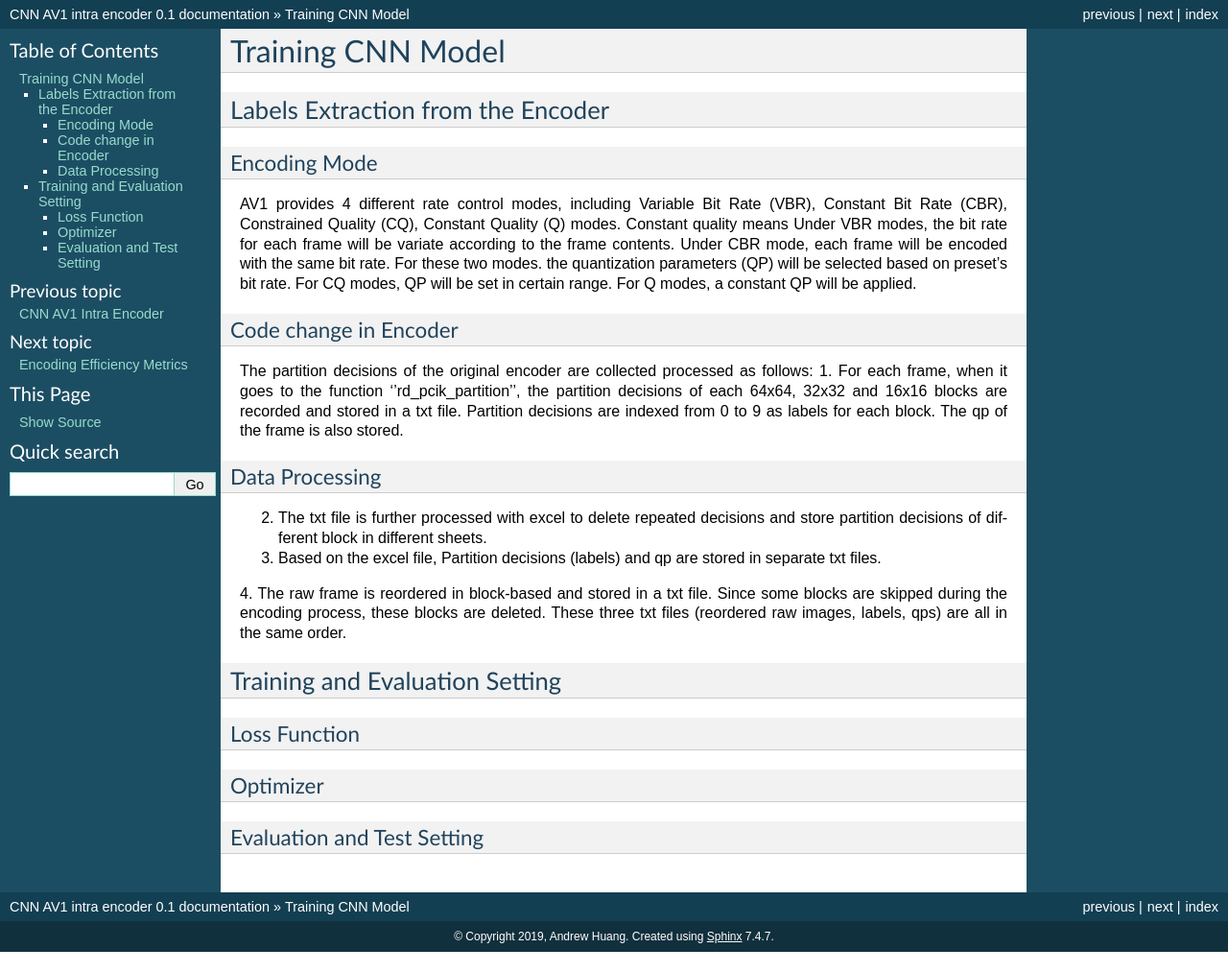
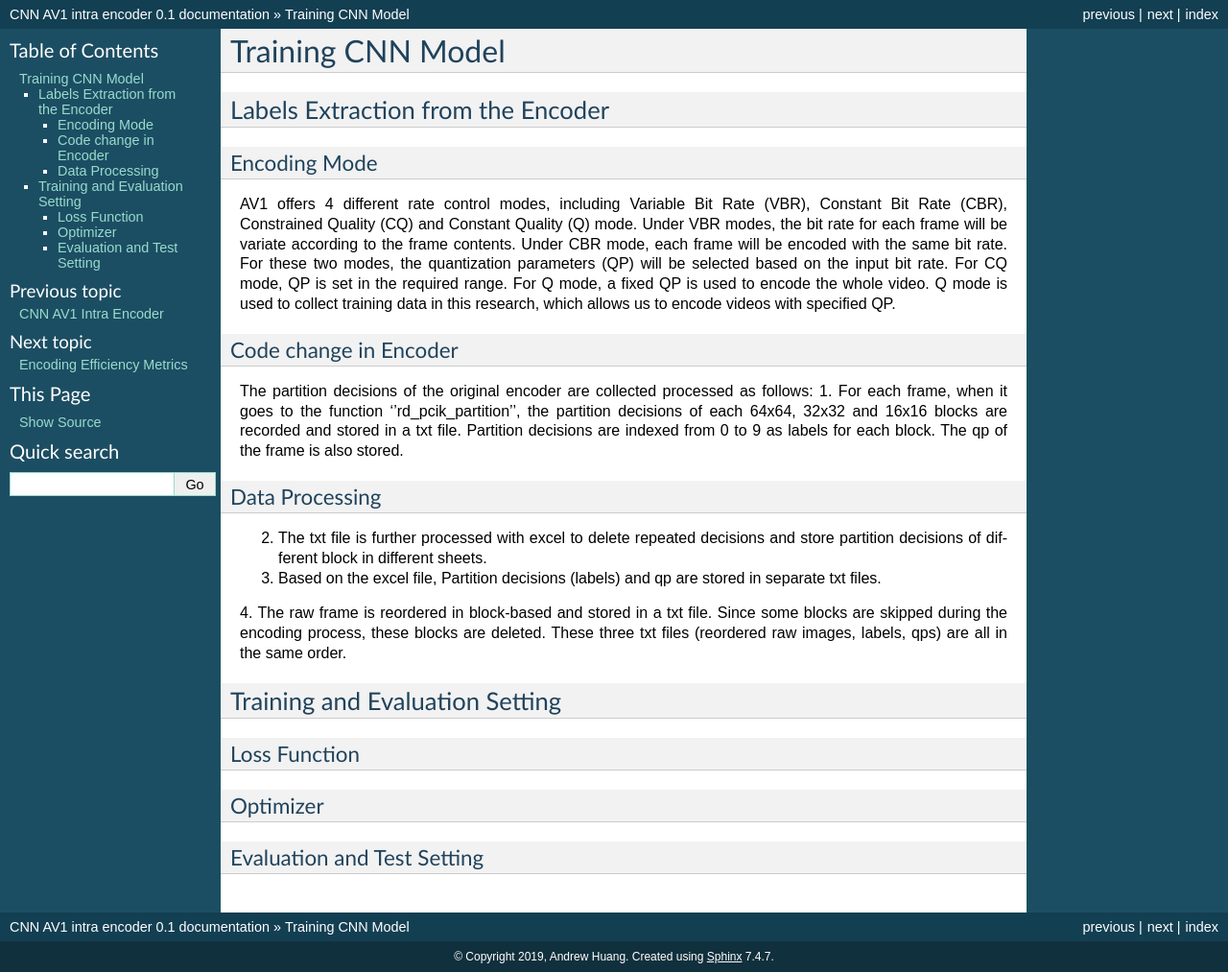
Before and after one commit to epadam/CNN-AV1-intra-encoder, a Sphinx documentation site: the page built from source/training.rst, in a window 1280 px wide. Shown: the whole page at 96% size. Built offline with Sphinx 7.4.7, drawn with Linux system fonts in a browser that asks for light colours; before the commit the page ends 992 px from its top, so only the background shows below that.

Commit message:
Update training.rst

```diff
--- a/source/training.rst
+++ b/source/training.rst
@@ -10,9 +10,9 @@ Labels Extraction from the Encoder
 Encoding Mode
 ---------------
 
-AV1 provides 4 different rate control modes, including Variable Bit Rate (VBR), Constant Bit Rate (CBR), Constrained Quality (CQ), Constant Quality (Q) modes.
-Constant quality means
-Under VBR modes, the bit rate for each frame will be variate according to the frame contents. Under CBR mode, each frame will be encoded with the same bit rate. For these two modes. the quantization parameters (QP) will be selected based on preset's bit rate. For CQ modes, QP will be set in certain range. For Q modes, a constant QP will be applied.
+AV1 offers 4 different rate control modes, including Variable Bit Rate (VBR), Constant Bit Rate (CBR), Constrained Quality (CQ) and Constant Quality (Q) mode. Under VBR modes, the bit rate for each frame will be variate according to the frame contents. Under CBR mode, each frame will be encoded with the same bit rate. For these two modes, the quantization parameters (QP) will be selected based on the input bit rate. For CQ mode, QP is set in the required range. For Q mode, a fixed QP is used to encode the whole video. Q mode is used to collect training data in this research, which allows us to encode videos with specified QP.
+
+
 
 -----------------------
 Code change in Encoder
```
